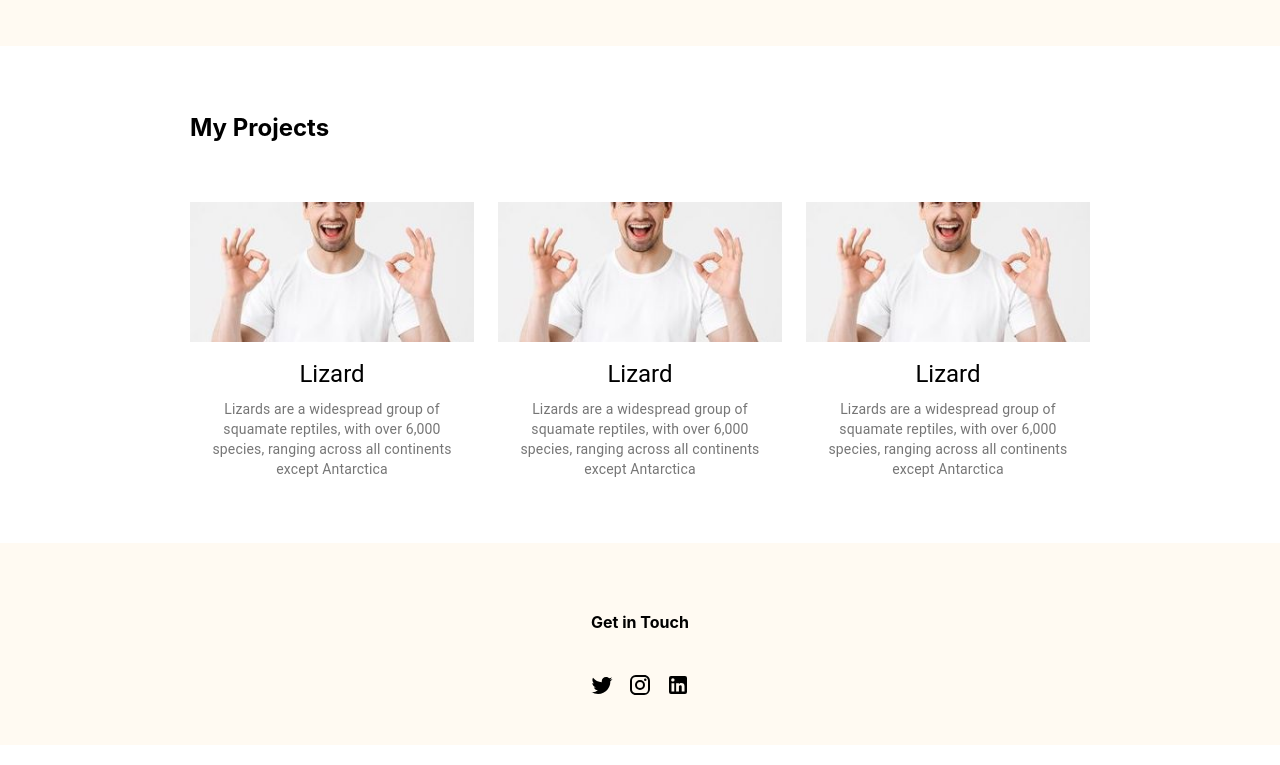
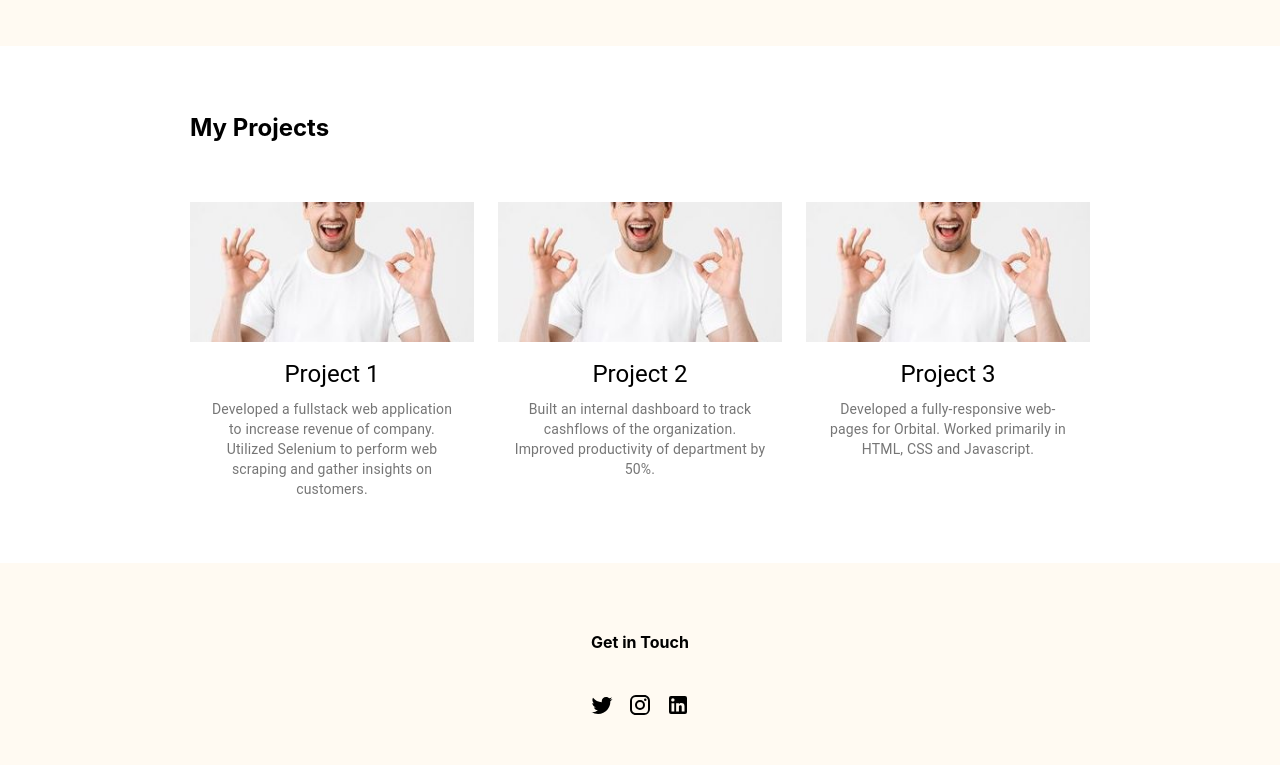
Before and after one commit to mqchua/portfolio_site, a React (Create React App) app: page / in a window 1280 px wide. Shown: the part 1507-2272 px from the top of the page. Built offline with nearby package versions, Linux system fonts and the light colour scheme.

Commit message:
edited descriptions

```diff
--- a/src/components/HomePage.js
+++ b/src/components/HomePage.js
@@ -254,11 +254,11 @@ export default function HomePage() {
 
           <CardContent>
             <Typography gutterBottom variant="h5" component="h2">
-              Lizard
+              Project 1
             </Typography>
             <Typography variant="body2" color="textSecondary" component="p">
-              Lizards are a widespread group of squamate reptiles, with over 6,000 species, ranging
-              across all continents except Antarctica
+              Developed a fullstack web application to increase revenue of company. Utilized Selenium to perform web scraping
+              and gather insights on customers.
             </Typography>
           </CardContent>
         </CardActionArea>
@@ -277,11 +277,10 @@ export default function HomePage() {
           />
             <CardContent>
               <Typography gutterBottom variant="h5" component="h2">
-                Lizard
+                Project 2
               </Typography>
               <Typography variant="body2" color="textSecondary" component="p">
-                Lizards are a widespread group of squamate reptiles, with over 6,000 species, ranging
-                across all continents except Antarctica
+                Built an internal dashboard to track cashflows of the organization. Improved productivity of department by 50%.
               </Typography>
             </CardContent>
           </CardActionArea>
@@ -300,11 +299,10 @@ export default function HomePage() {
             />
             <CardContent>
               <Typography gutterBottom variant="h5" component="h2">
-                Lizard
+                Project 3
               </Typography>
               <Typography variant="body2" color="textSecondary" component="p">
-                Lizards are a widespread group of squamate reptiles, with over 6,000 species, ranging
-                across all continents except Antarctica
+                Developed a fully-responsive web-pages for Orbital. Worked primarily in HTML, CSS and Javascript.
               </Typography>
             </CardContent>
           </CardActionArea>
```
